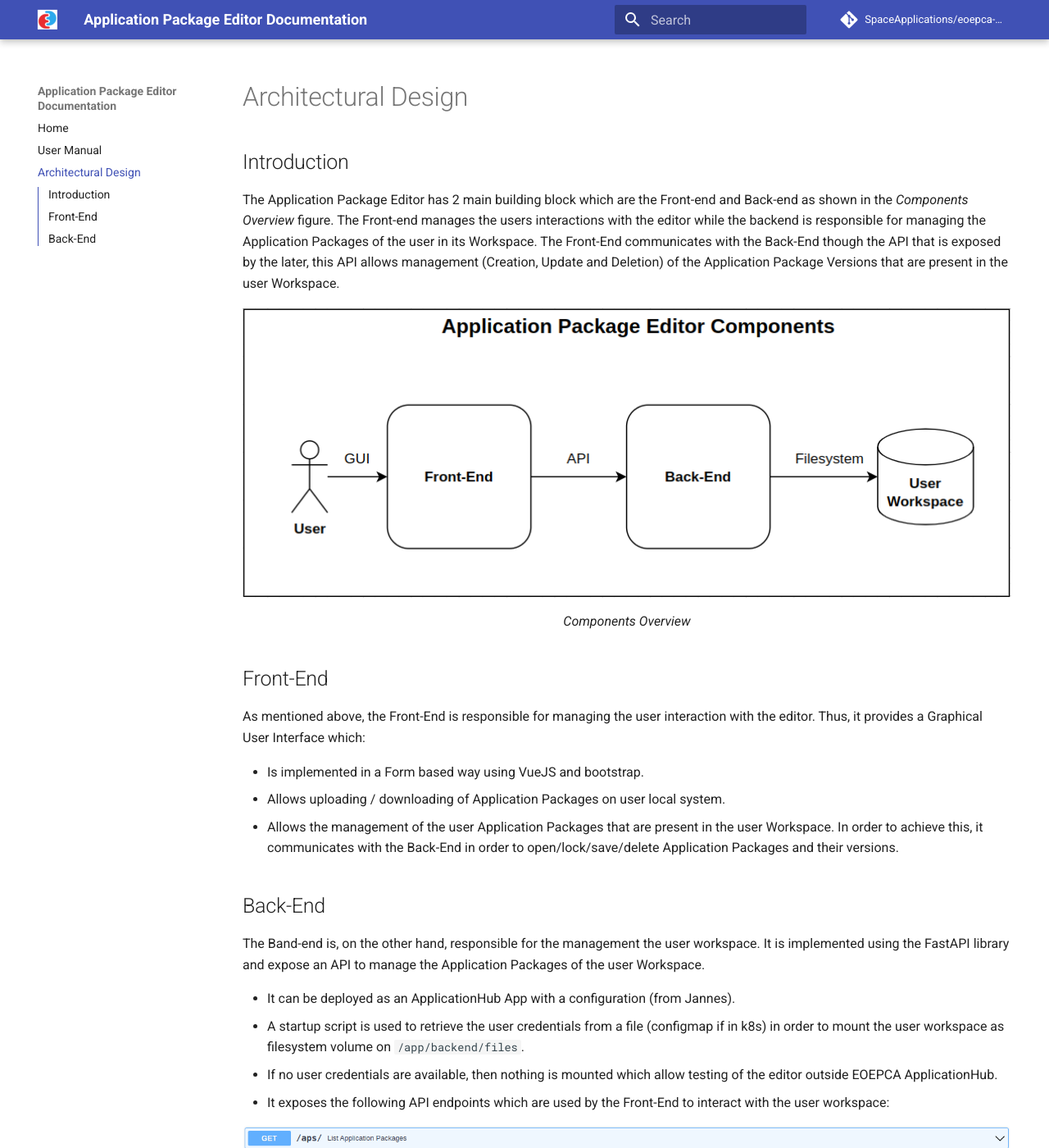
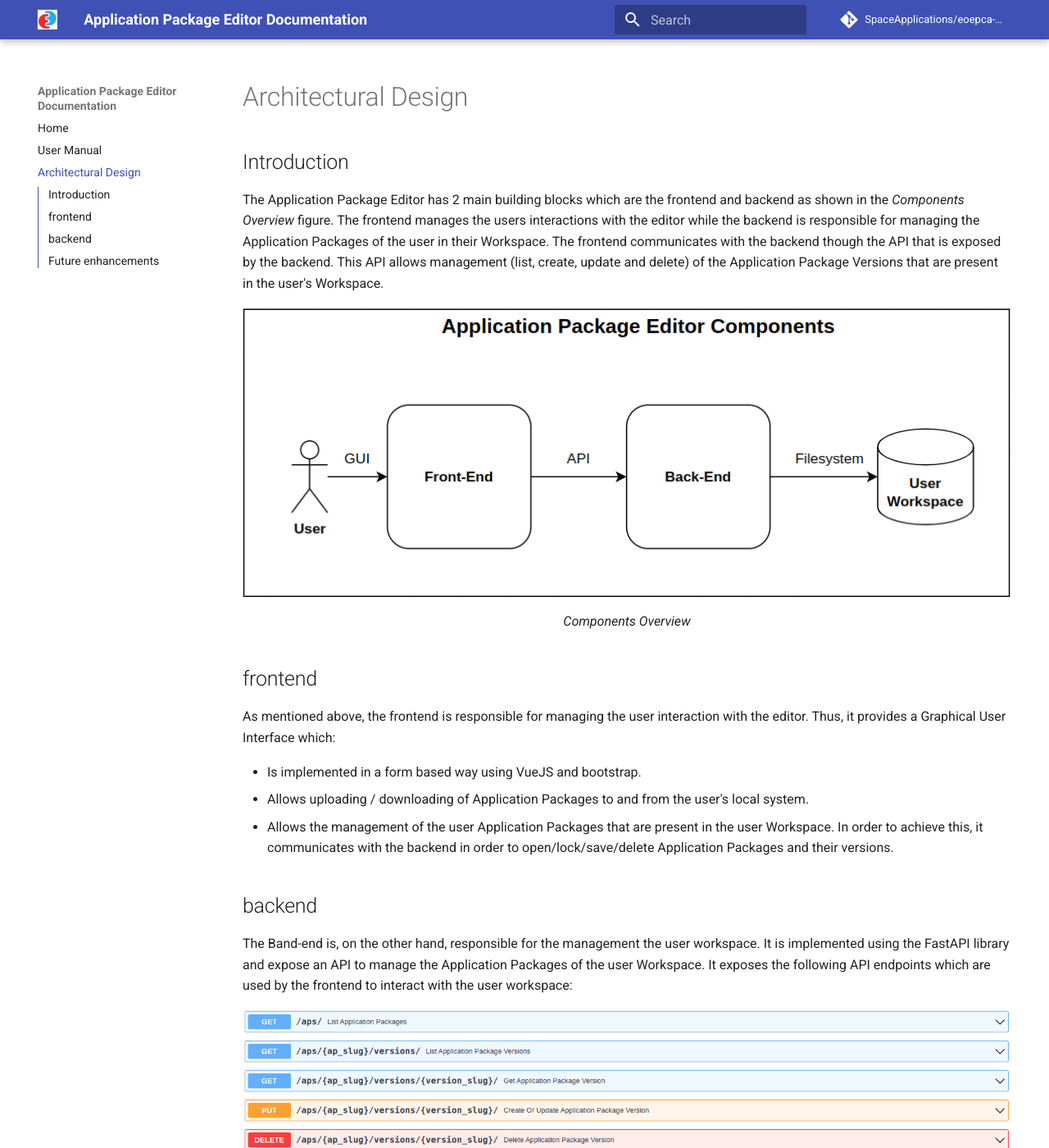
Before and after one commit to EOEPCA/eoepca-ap-editor, an MkDocs documentation site: the page built from docs/source/architectural-design/index.md, in a window 1280 px wide and 1400 px high. Shown: the whole window at 82% size. Built offline with MkDocs 1.6.1 and Material for MkDocs 9.7.7, drawn with Linux system fonts in a browser that asks for light colours; comment, search, counter and statistics services are not loaded; the version menu is left out; some of the changed text lies outside the part shown.

Commit message:
feature/updated architectural design docs

```diff
--- a/docs/source/architectural-design/index.md
+++ b/docs/source/architectural-design/index.md
@@ -1,34 +1,32 @@
 # Architectural Design
 
 ## Introduction
-The Application Package Editor has 2 main building block which are the Front-end and Back-end as shown in
-the *Components Overview* figure. The Front-end manages the users interactions with the editor while
-the backend is responsible for managing the Application Packages of the user in its Workspace. The Front-End
-communicates with the Back-End though the API that is exposed by the later, this API allows management
-(Creation, Update and Deletion) of the Application Package Versions that are present in the user Workspace.
+The Application Package Editor has 2 main building blocks which are the frontend and backend as shown in
+the *Components Overview* figure. The frontend manages the users interactions with the editor while
+the backend is responsible for managing the Application Packages of the user in their Workspace. The frontend
+communicates with the backend though the API that is exposed by the backend. This API allows management
+(list, create, update and delete) of the Application Package Versions that are present in the user's Workspace.
 
 ![Components Overview](../assets/architectural_design/components_overview.png)
 *<p style="text-align: center;">Components Overview</p>*
 
-## Front-End
-As mentioned above, the Front-End is responsible for managing the user interaction with the editor. Thus, it
+## frontend
+As mentioned above, the frontend is responsible for managing the user interaction with the editor. Thus, it
 provides a Graphical User Interface which:
 
-  - Is implemented in a Form based way using VueJS and bootstrap.
-  - Allows uploading / downloading of Application Packages on user local system.
+  - Is implemented in a form based way using VueJS and bootstrap.
+  - Allows uploading / downloading of Application Packages to and from the user's local system.
   - Allows the management of the user Application Packages that are present in the user Workspace. In order to achieve
-    this, it communicates with the Back-End in order to open/lock/save/delete Application Packages and their versions.
+    this, it communicates with the backend in order to open/lock/save/delete Application Packages and their versions.
 
-## Back-End
+## backend
 The Band-end is, on the other hand, responsible for the management the user workspace. It is implemented using the
-FastAPI library and expose an API to manage the Application Packages of the user Workspace.
-
-  - It can be deployed as an ApplicationHub App with a configuration (from Jannes).
-  - A startup script is used to retrieve the user credentials from a file (configmap if in k8s) in order to mount the
-    user workspace as filesystem volume on `/app/backend/files`.
-  - If no user credentials are available, then nothing is mounted which allow testing of the editor outside EOEPCA
-    ApplicationHub.
-  - It exposes the following API endpoints which are used by the Front-End to interact with the user workspace:
+FastAPI library and expose an API to manage the Application Packages of the user Workspace. It exposes the following API endpoints which are used by the frontend to interact with the user workspace:
 
 ![API Endpoints](../assets/architectural_design/api_endpoints.png)
 *<p style="text-align: center;">API Endpoints</p>*
+
+## Future enhancements
+Some features that will be added in the future:
+- The integration of the Editor as an app for the EOEPCA Applicatio Hub
+- Integration with the user's EOEPCA workspace by mounting their S3 bucket.
```
